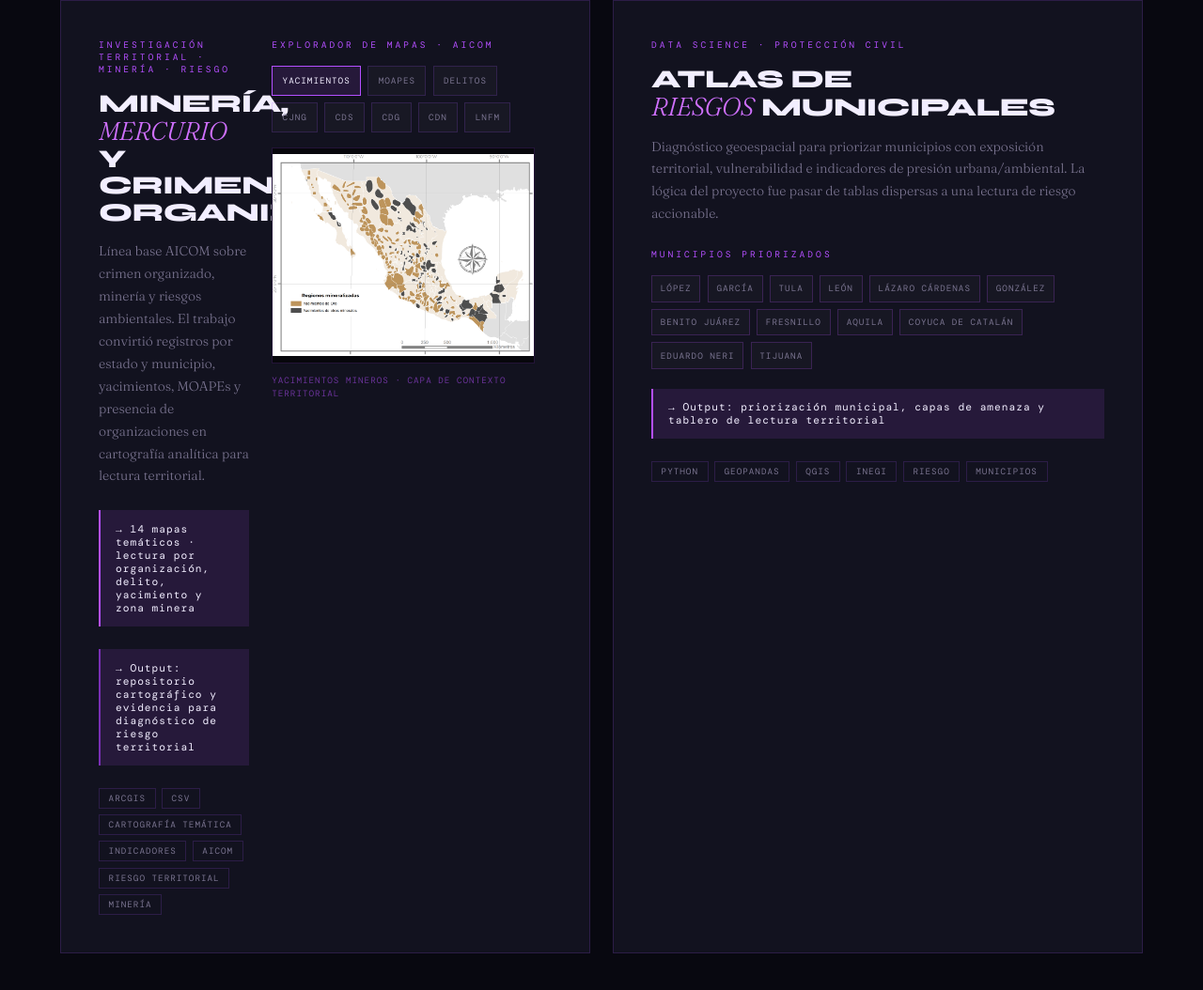
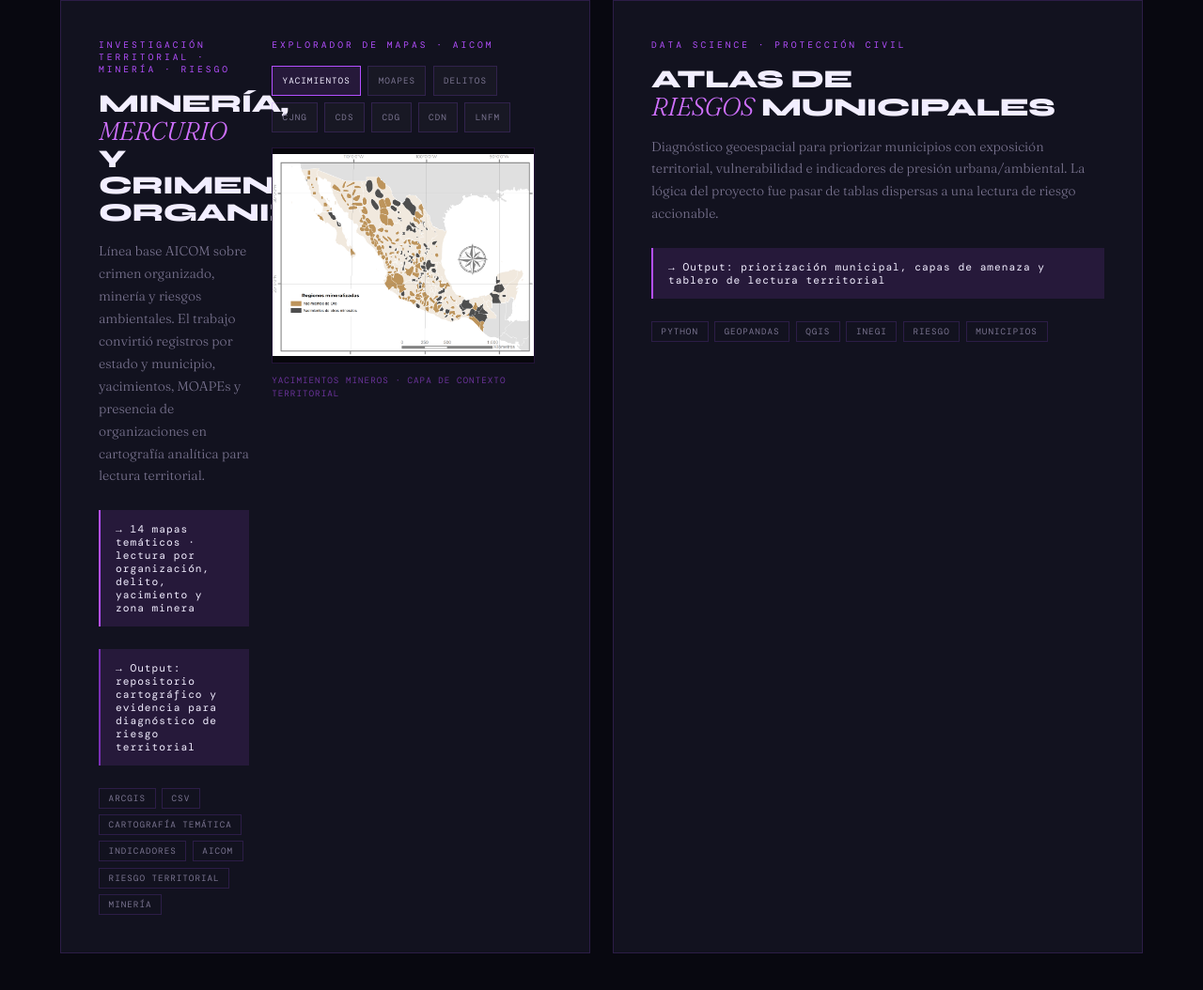
Before and after one commit to cartografunk/cartografunk_web, a plain HTML site: page index.html in a window 1280 px wide. Shown: the part 4110-5164 px from the top of the page at 94% size. Drawn offline with nearby package versions, Linux system fonts and the light colour scheme; a web font is replaced by a local one.

Commit message:
Remove atlas municipios list

```diff
--- a/index.html
+++ b/index.html
@@ -567,22 +567,6 @@ section { padding:7rem 4rem; }
   text-transform:uppercase;
   line-height:1.5;
 }
-.municipio-list {
-  display:flex;
-  flex-wrap:wrap;
-  gap:0.45rem;
-  margin:0.4rem 0 1.3rem;
-}
-.municipio-pill {
-  border:1px solid rgba(180,79,255,0.22);
-  color:var(--muted);
-  font-family:var(--font-mono);
-  font-size:0.58rem;
-  letter-spacing:1px;
-  text-transform:uppercase;
-  padding:0.45rem 0.55rem;
-  background:rgba(255,255,255,0.02);
-}
 
 .proyecto-card.coming {
   display:flex; align-items:center; justify-content:center;
@@ -1130,21 +1114,6 @@ footer {
       <p class="proy-type">Data Science · Protección Civil</p>
       <h3 class="proy-name">ATLAS DE<br><em>RIESGOS</em> MUNICIPALES</h3>
       <p class="proy-desc">Diagnóstico geoespacial para priorizar municipios con exposición territorial, vulnerabilidad e indicadores de presión urbana/ambiental. La lógica del proyecto fue pasar de tablas dispersas a una lectura de riesgo accionable.</p>
-      <p class="case-panel-title">Municipios priorizados</p>
-      <div class="municipio-list">
-        <span class="municipio-pill">López</span>
-        <span class="municipio-pill">García</span>
-        <span class="municipio-pill">Tula</span>
-        <span class="municipio-pill">León</span>
-        <span class="municipio-pill">Lázaro Cárdenas</span>
-        <span class="municipio-pill">González</span>
-        <span class="municipio-pill">Benito Juárez</span>
-        <span class="municipio-pill">Fresnillo</span>
-        <span class="municipio-pill">Aquila</span>
-        <span class="municipio-pill">Coyuca de Catalán</span>
-        <span class="municipio-pill">Eduardo Neri</span>
-        <span class="municipio-pill">Tijuana</span>
-      </div>
       <div class="proy-result">→ Output: priorización municipal, capas de amenaza y tablero de lectura territorial</div>
       <div class="proy-stack">
         <span class="chip">Python</span><span class="chip">GeoPandas</span>
```
